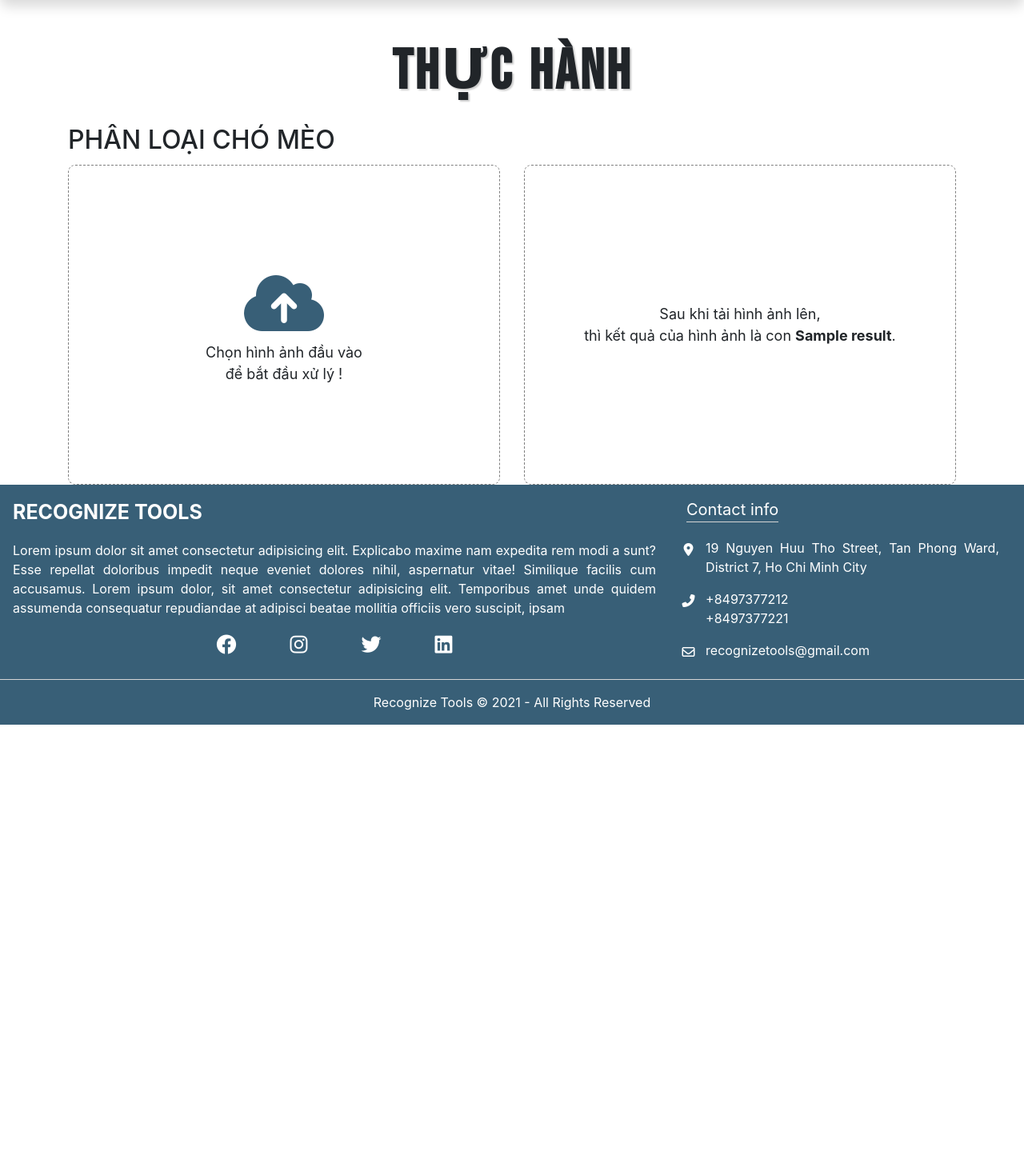
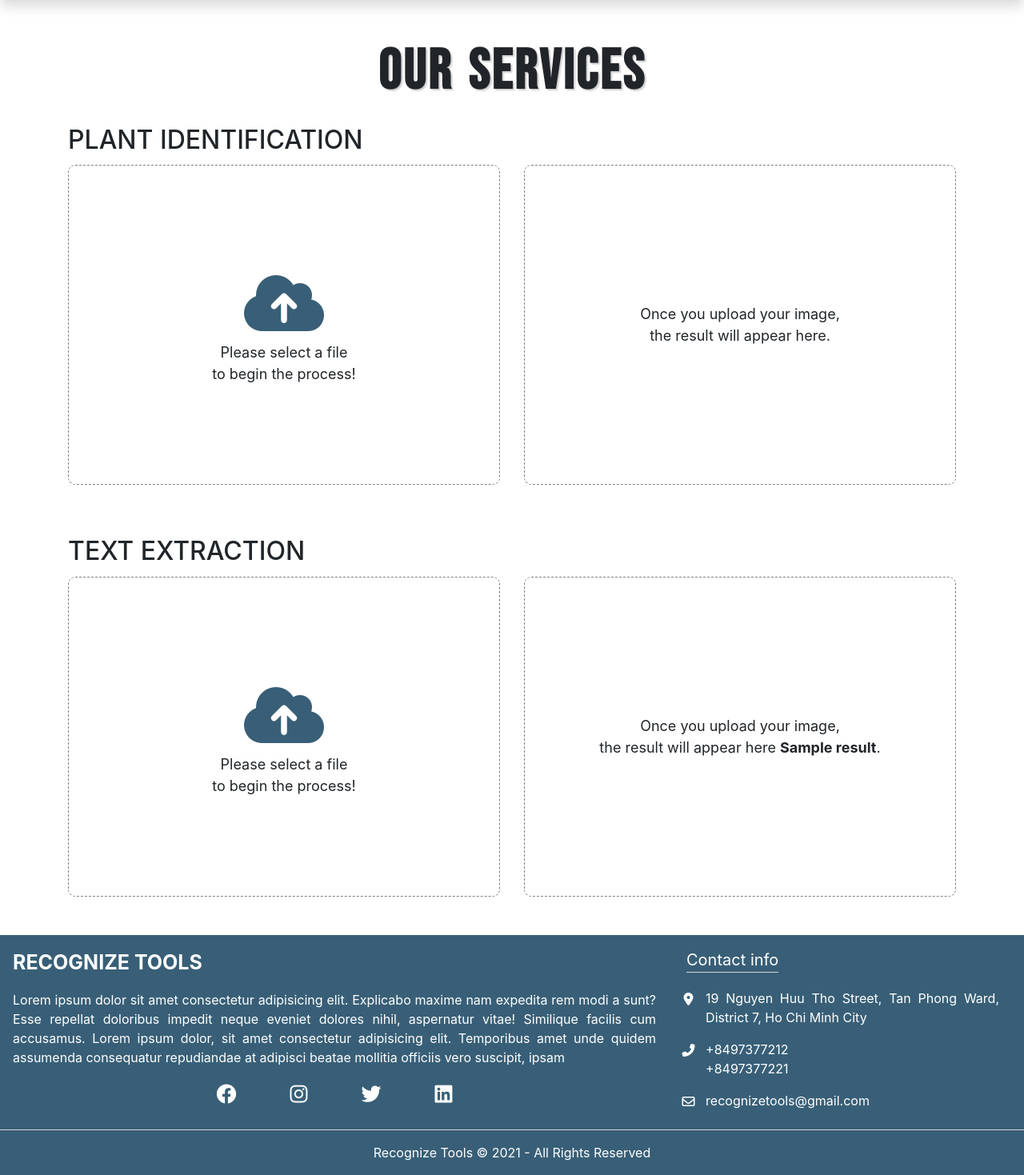
Before and after one commit to Trish0302/media-computing, a Django app: template app/templates/app/pages/services.html in a window 1280 px wide. Shown: the part 72-1541 px from the top of the page at 80% size. Before the commit the page ends 978 px from the top, so only its background shows below. Run offline with Django 4.2, Linux system fonts and the light colour scheme; the template is opened without the code that fills it: most values are stand-ins (such as "Sample title", 1, 10 or a date in 2020).

Commit message:
Update services.html

```diff
--- a/app/templates/app/pages/services.html
+++ b/app/templates/app/pages/services.html
@@ -2,33 +2,61 @@
 
 {% block content %}
     <div class="row category">
-        <h1>THỰC HÀNH</h1>
+        <h1>Our services</h1>
     </div>
     <form action="{% url 'app:services' %}" method="post" enctype="multipart/form-data">
         {% csrf_token %}
-        <div class="row card-detail-row" id="img">
+        <div class="row card-detail-row" id="img_1">
             <div class="col-12 mt-3 mb-1">
-                <h2>PHÂN LOẠI CHÓ MÈO</h2>
+                <h2>PLANT IDENTIFICATION</h2>
             </div>
             <div class="col-md-12 col-lg-6 upload-box">
                 <div class="image">
+                    {% if service == 'img_1' %}
                         <img src="{{url}}" alt="" class="active">
+                    {% endif %}
 
                     <div>
                         <i class="m-2 upload-icon fas fa-cloud-upload-alt"></i>
-                        <br>Chọn hình ảnh đầu vào <br> để bắt đầu xử lý !
+                        <br>Please select a file <br> to begin the process!
                     </div>
-                    <input name="img" type="file">
+                    <input name="img_1" type="file">
                 </div>
             </div>
 
             <div class="col-md-12 col-lg-6">
                 <div class="image">
-                    <div>Sau khi tải hình ảnh lên, <br>thì kết quả của hình ảnh là con <strong>{{result}}</strong>. </div>
+                    <div>Once you upload your image, <br>the result will appear here. </div>
                 </div>
             </div>
         </div>
 
+        <div class="row my-5 card-detail-row" id="img_2">
+            <div class="col-12 mt-3 mb-1">
+                <h2>TEXT EXTRACTION</h2>
+            </div>
+
+            <div class="col-md-12 col-lg-6 upload-box">
+                <div class="image">
+                    {% if service == 'img_2' %}
+                        <img src="{{url}}" alt="" class="active">
+                    {% endif %}
+
+                    <div>
+                        <i class="m-2 upload-icon fas fa-cloud-upload-alt"></i>
+                        <br>Please select a file <br> to begin the process!
+                    </div>
+                    <input name="img_2" type="file">
+                </div>
+
+            </div>
+
+            <div class="col-md-12 col-lg-6">
+                <div class="image">
+                    <div>Once you upload your image, <br>the result will appear here <strong>{{result}}</strong>. </div>
+                </div>
+            </div>
+        </div>
         <button data-id="{{service}}" type="submit" style="display: none;">SUBMIT {{service}}</button>
     </form>
 
```
